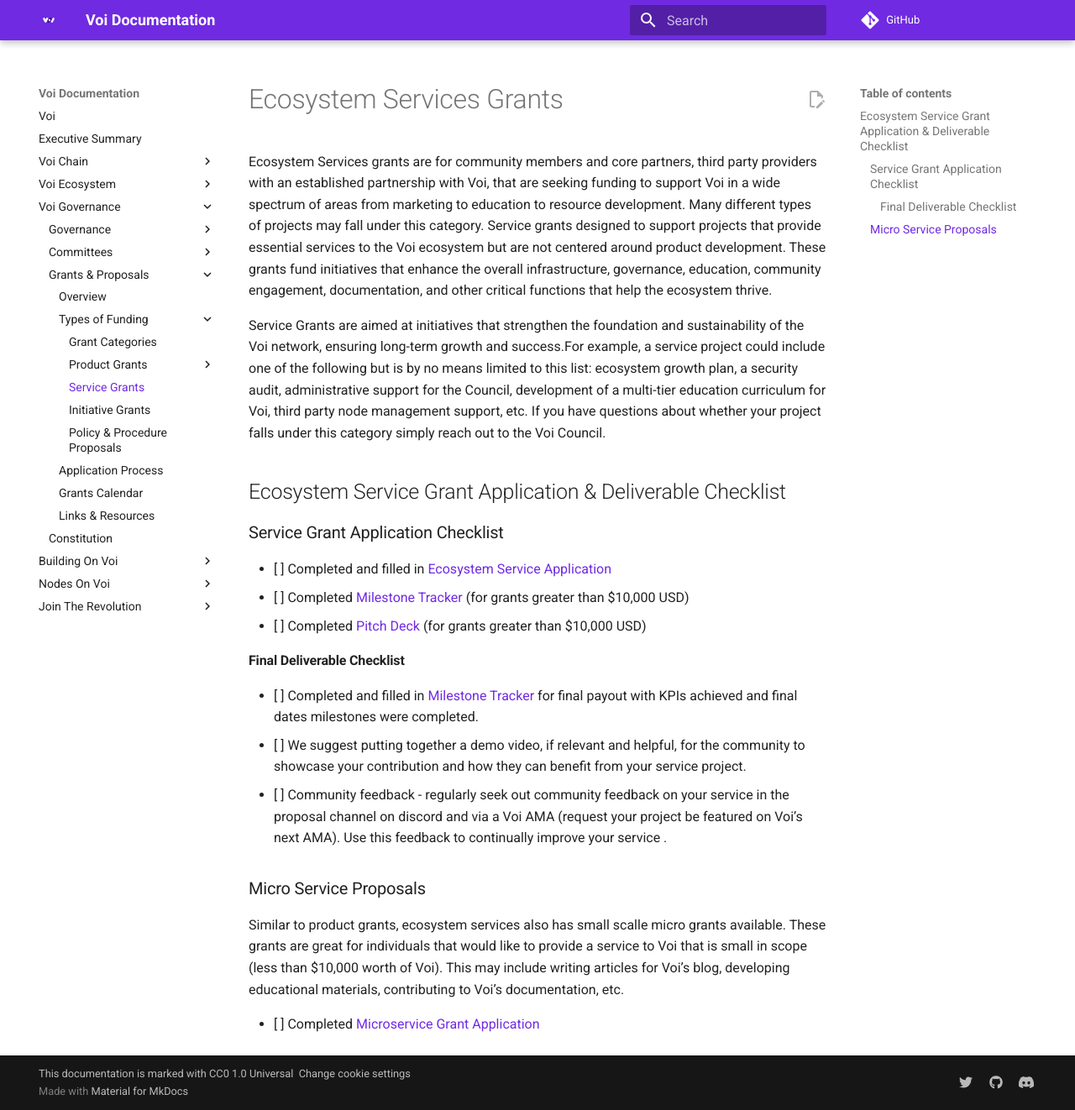
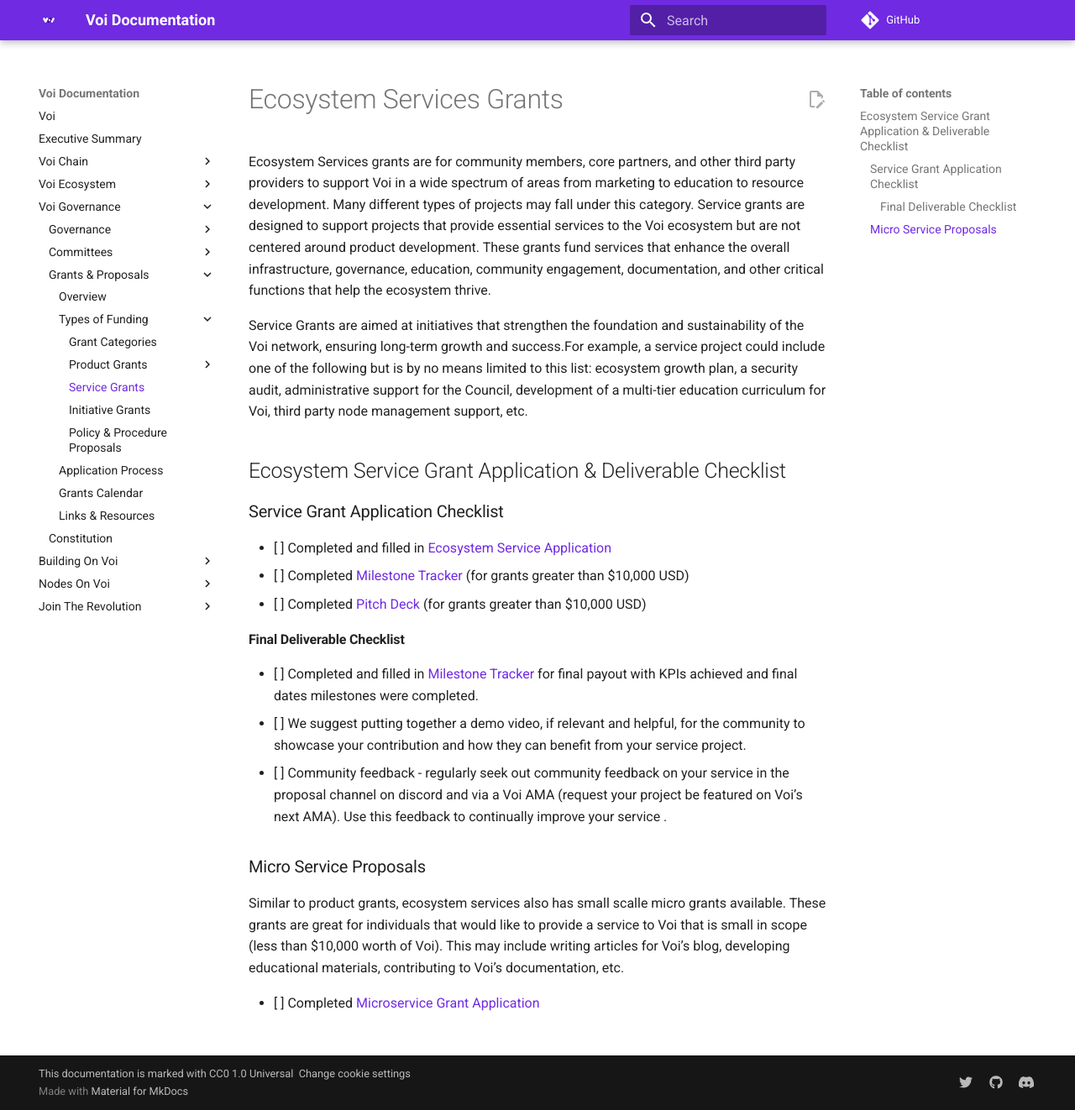
Before and after one commit to VoiNetwork/learn-more, an MkDocs documentation site: the page built from docs/governance/proposals/service-grants.md, in a window 1280 px wide and 1322 px high. Shown: the whole window at 84% size. Built offline with MkDocs 1.6.1 and Material for MkDocs 9.7.7, drawn with Linux system fonts in a browser that asks for light colours; plug-ins that fetch from the network failed and are left out; comment, search, counter and statistics services are not loaded.

Commit message:
Update service-grants.md

```diff
--- a/docs/governance/proposals/service-grants.md
+++ b/docs/governance/proposals/service-grants.md
@@ -1,8 +1,8 @@
 # Ecosystem Services Grants
 
-Ecosystem Services grants are for community members and core partners, third party providers with an established partnership with Voi, that are seeking funding to support Voi in a wide spectrum of areas from marketing to education to resource development. Many different types of projects may fall under this category. Service grants designed to support projects that provide essential services to the Voi ecosystem but are not centered around product development. These grants fund initiatives that enhance the overall infrastructure, governance, education, community engagement, documentation,  and other critical functions that help the ecosystem thrive.
+Ecosystem Services grants are for community members, core partners, and other third party providers to support Voi in a wide spectrum of areas from marketing to education to resource development. Many different types of projects may fall under this category. Service grants are designed to support projects that provide essential services to the Voi ecosystem but are not centered around product development. These grants fund services that enhance the overall infrastructure, governance, education, community engagement, documentation,  and other critical functions that help the ecosystem thrive.
 
-Service Grants are aimed at initiatives that strengthen the foundation and sustainability of the Voi network, ensuring long-term growth and success.For example, a service project could include one of the following but is by no means limited to this list: ecosystem growth plan, a security audit, administrative support for the Council, development of a multi-tier education curriculum for Voi, third party node management support, etc. If you have questions about whether your project falls under this category simply reach out to the Voi Council.
+Service Grants are aimed at initiatives that strengthen the foundation and sustainability of the Voi network, ensuring long-term growth and success.For example, a service project could include one of the following but is by no means limited to this list: ecosystem growth plan, a security audit, administrative support for the Council, development of a multi-tier education curriculum for Voi, third party node management support, etc.
 
 ## Ecosystem Service Grant Application & Deliverable Checklist
 
```
